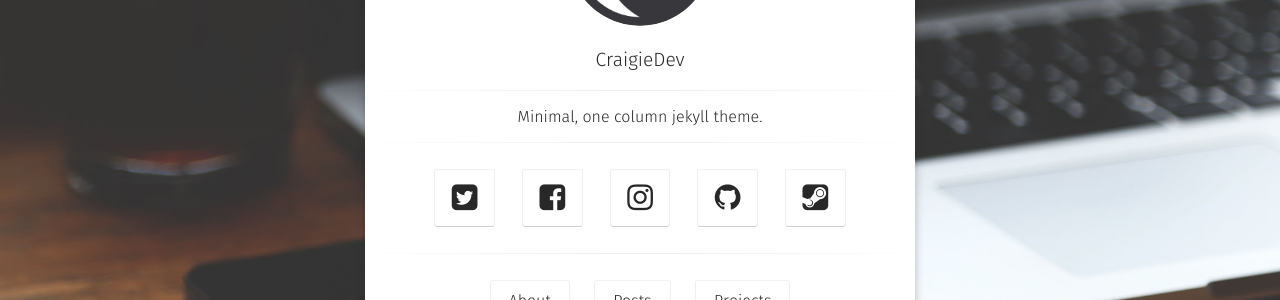
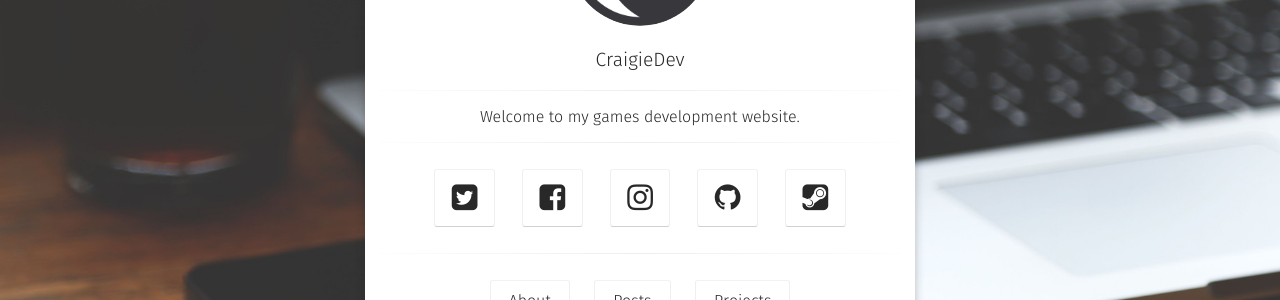
Before and after one commit to LeSmurk/CraigieDev, a Jekyll site: the page built from index.md, in a window 1280 px wide. Shown: the part 350-650 px from the top of the page. Built offline with Jekyll 4.4.1, drawn with Linux system fonts in a browser that asks for light colours; some web fonts are replaced; our own code applies the rules of GitHub Pages for plain Markdown files; comment, search, counter and statistics services are not loaded.

Commit message:
Update _config.yml

```diff
--- a/_config.yml
+++ b/_config.yml
@@ -1,6 +1,6 @@
 # Site
 title:              CraigieDev
-bio:                'Minimal, one column jekyll theme.'
+bio:                'Welcome to my games development website.'
 description:        "Moon is a minimal, one column jekyll theme for your blog."
 reading_time:       true
 words_per_minute:   200
```
